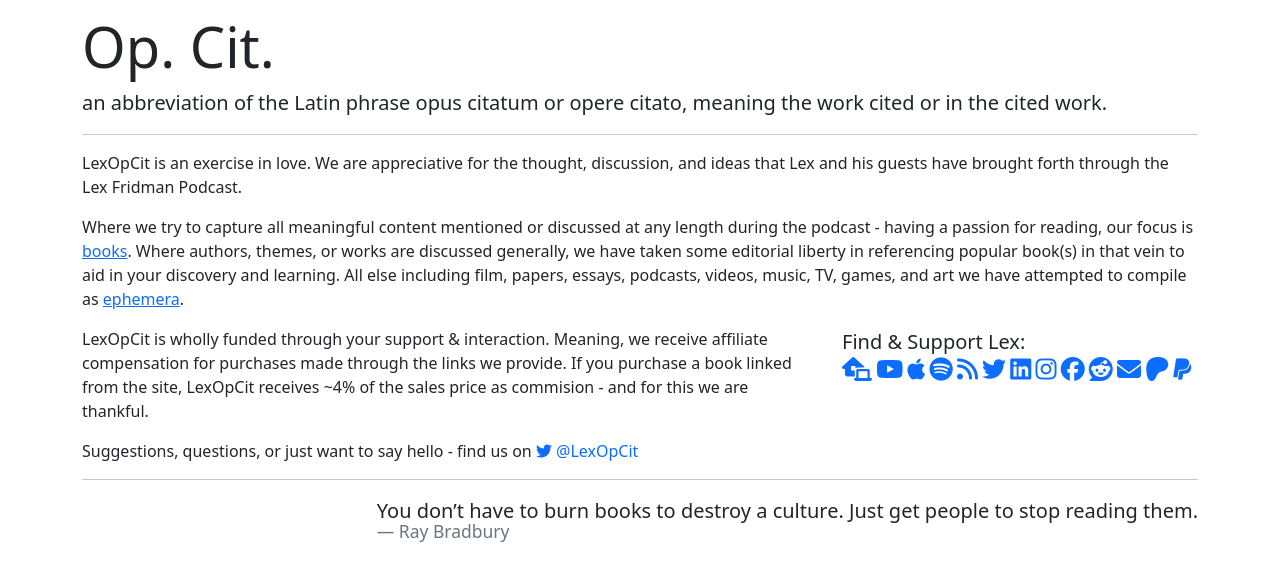
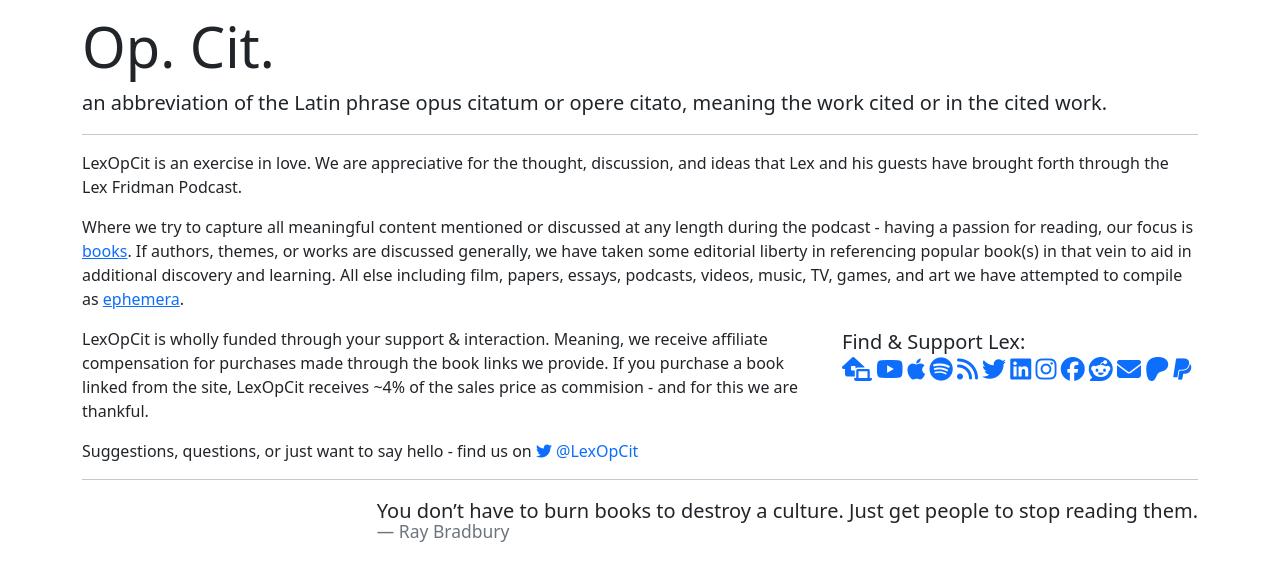
Before and after one commit to mpmckinley/LexOpCit, a Django app: page /about/ in a window 1280 px wide. Shown: the part 56-637 px from the top of the page. Run offline with Django 3.2, Linux system fonts and the light colour scheme; some libraries are stand-ins or nearby versions.

Commit message:
small front end words: title, about, eph

```diff
--- a/src/pages/views.py
+++ b/src/pages/views.py
@@ -39,6 +39,6 @@ def search_view(request):
 
 def about_view(request, *args, **kwargs):
     context = {
-        "title": "- About",
+        # "title": "- About",
     }
     return render(request, 'about.html', context)
--- a/src/templates/about.html
+++ b/src/templates/about.html
@@ -14,14 +14,14 @@
                 LexOpCit is an exercise in love. We are appreciative for the thought, discussion, and ideas that Lex and his guests have brought forth through the Lex Fridman Podcast.
             </p>
             <p>
-                Where we try to capture all meaningful content mentioned or discussed at any length during the podcast - having a passion for reading, our focus is <a href="{% url 'books' %}">books</a>. Where authors, themes, or works are discussed generally, we have taken some editorial liberty in referencing popular book(s) in that vein to aid in your discovery and learning. All else including film, papers, essays, podcasts, videos, music, TV, games, and art we have attempted to compile as <a href="{% url 'ephemera' %}">ephemera</a>.
+                Where we try to capture all meaningful content mentioned or discussed at any length during the podcast - having a passion for reading, our focus is <a href="{% url 'books' %}">books</a>. If authors, themes, or works are discussed generally, we have taken some editorial liberty in referencing popular book(s) in that vein to aid in additional discovery and learning. All else including film, papers, essays, podcasts, videos, music, TV, games, and art we have attempted to compile as <a href="{% url 'ephemera' %}">ephemera</a>.
             </p>
         </div>
     </div>
     <div class="row justify-content-between">
         <div class="col-md-8" >
             <p>
-                LexOpCit is wholly funded through your support & interaction. Meaning, we receive affiliate compensation for purchases made through the links we provide. If you purchase a book linked from the site, LexOpCit receives ~4% of the sales price as commision - and for this we are thankful.
+                LexOpCit is wholly funded through your support & interaction. Meaning, we receive affiliate compensation for purchases made through the book links we provide. If you purchase a book linked from the site, LexOpCit receives ~4% of the sales price as commision - and for this we are thankful.
             </p>
         </div>
         <div class="col-md-4">
--- a/src/templates/ephemera_filter.html
+++ b/src/templates/ephemera_filter.html
@@ -5,7 +5,7 @@
     <div class="px-5 py-1 mb-2 bg-light rounded-3">
         <div class="container-fluid py-5">
             <h1 class="display-6">Ephemera</h1>
-            <p class="col-md-8 fs-6">An optimum effort at compiling all other than books. Not comprehensive: film, writing, podcast, music, video, TV & video, game, and art mentions of note discussed by Lex and his guests.</p>
+            <p class="col-md-8 fs-6">Not comprehensive: film, writing, podcast, music, TV & video, game, and art mentions of note discussed by Lex and his guests.</p>
         </div>
     </div>
 
```
